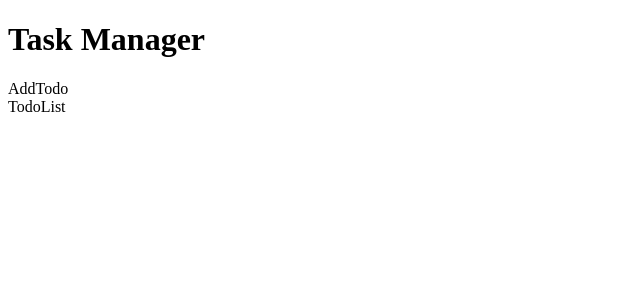
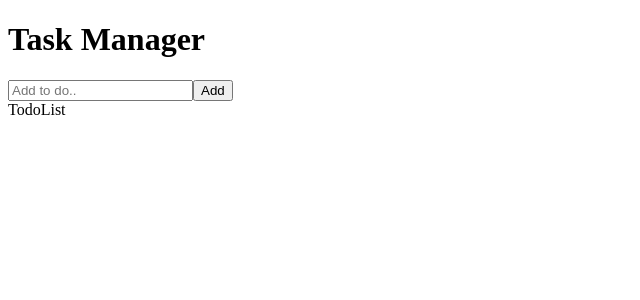
Before and after one commit to bookerTee05/personal_task_manager, a React (Create React App) app: page / in a window 1280 px wide. Shown: the top 300 px of the page, without its empty margins (0-640 px from the left). Built offline with nearby package versions, Linux system fonts and the light colour scheme.

Commit message:
function to update the input title using useState hook

```diff
--- a/src/components/AddTodo.jsx
+++ b/src/components/AddTodo.jsx
@@ -1,8 +1,17 @@
-import React from 'react'
+import React, { useState } from 'react'
+
+// This component is for input and add the task to the list
 
 const AddTodo = () => {
+    const [title, setTitle] = useState('')
+
   return (
-    <div>AddTodo</div>
+    <>
+        <div className='form-input-container'>
+            <input value={title} className='form-input' onChange={e => setTitle(e.target.value)} placeholder='Add to do..'/>
+            <button type='button' className='form-btn'>Add</button>
+        </div>
+    </>
   )
 }
 
```
Also changed, not shown: 1 other file (tests, documents, lock files or other folders).
